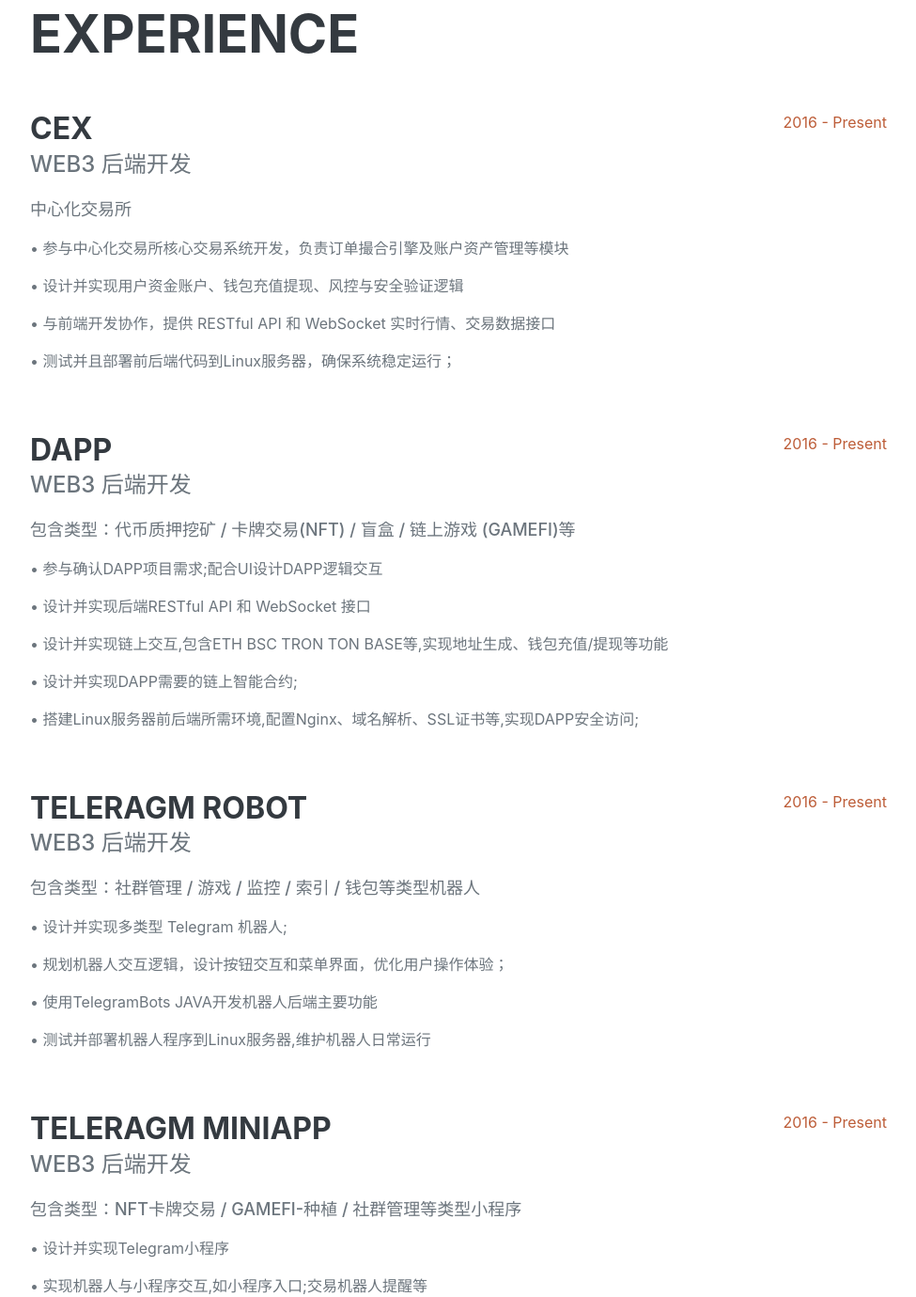
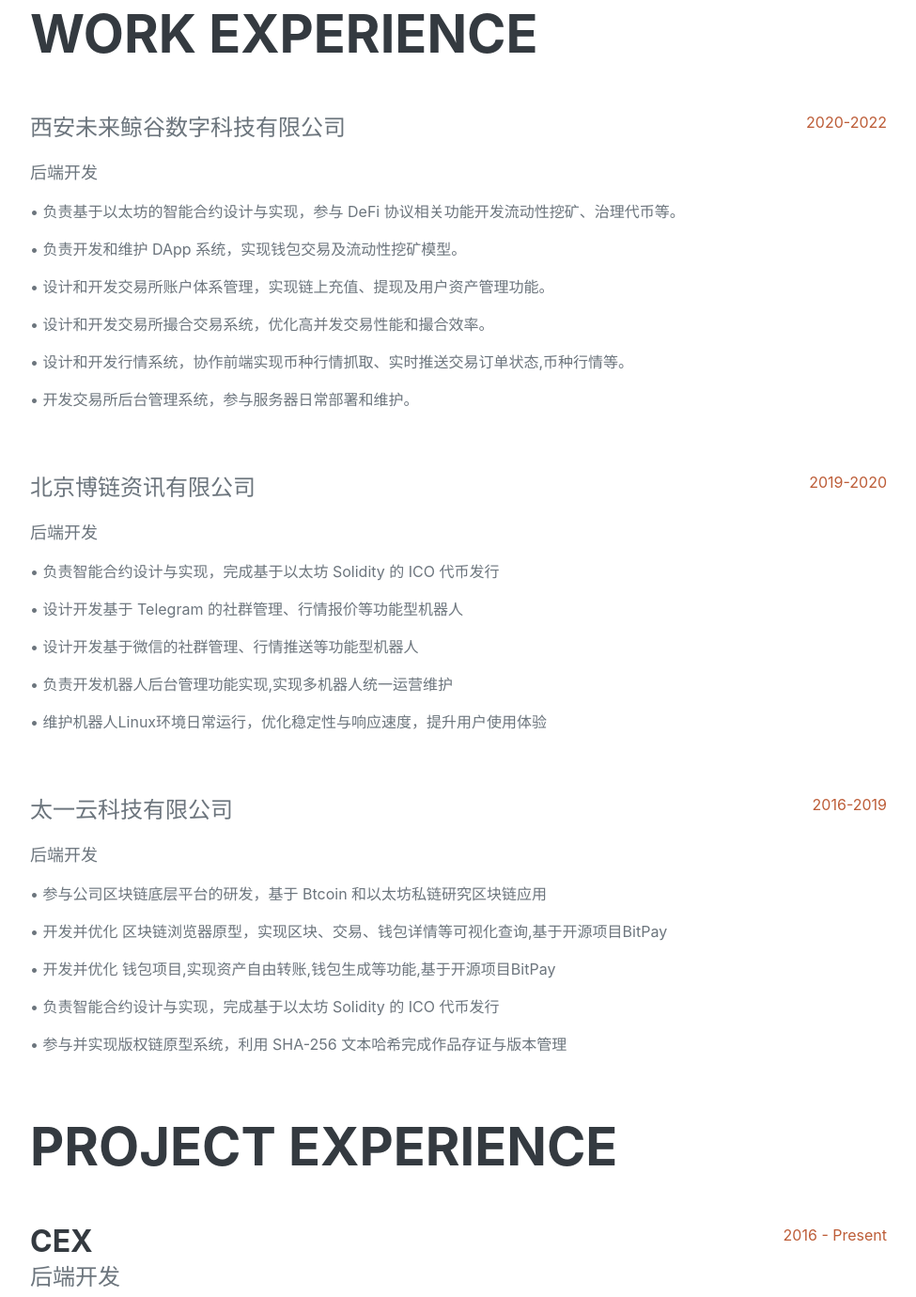
Before and after one commit to eBayMeta/resume, a plain HTML site: page index.html in a window 1280 px wide. Shown: the part 878-2258 px from the top of the page at 94% size, without its empty margins (288-1263 px from the left). Drawn offline with nearby package versions, Linux system fonts and the light colour scheme; a web font is replaced by a local one.

Commit message:
3 commit

```diff
--- a/index.html
+++ b/index.html
@@ -66,18 +66,73 @@
             <!-- Experience-->
             <section class="resume-section" id="experience">
                 <div class="resume-section-content">
-                    <h2 class="mb-5">Experience</h2>
+                    <h2 class="mb-5">Work Experience</h2>
 
+
+					<div class="d-flex flex-column flex-md-row justify-content-between mb-5">
+					    <div class="flex-grow-1">
+
+					        <div class="subheading mb-3">西安未来鲸谷数字科技有限公司</div>
+							<div class="subheading mb-3" style="font-size: 18px;">后端开发</div>
+					        <p>	•   负责基于以太坊的智能合约设计与实现，参与 DeFi 协议相关功能开发流动性挖矿、治理代币等。</p>
+							<p> •   负责开发和维护 DApp 系统，实现钱包交易及流动性挖矿模型。</p>
+							<p>	•	设计和开发交易所账户体系管理，实现链上充值、提现及用户资产管理功能。</p>
+							<p>	•	设计和开发交易所撮合交易系统，优化高并发交易性能和撮合效率。</p>
+							<p>	•	设计和开发行情系统，协作前端实现币种行情抓取、实时推送交易订单状态,币种行情等。</p>
+							<p>	•	开发交易所后台管理系统，参与服务器日常部署和维护。</p>
+
+
+					    </div>
+					    <div class="flex-shrink-0"><span class="text-primary">2020-2022</span></div>
+					</div>
+
+
+					<div class="d-flex flex-column flex-md-row justify-content-between mb-5">
+					    <div class="flex-grow-1">
+
+					        <div class="subheading mb-3">北京博链资讯有限公司</div>
+							<div class="subheading mb-3" style="font-size: 18px;">后端开发</div>
+					        <p>	•   负责智能合约设计与实现，完成基于以太坊 Solidity 的 ICO 代币发行</p>
+							<p>	•	设计开发基于 Telegram 的社群管理、行情报价等功能型机器人</p>
+							<p>	•	设计开发基于微信的社群管理、行情推送等功能型机器人</p>
+							<p>	•	负责开发机器人后台管理功能实现,实现多机器人统一运营维护</p>
+							<p> •   维护机器人Linux环境日常运行，优化稳定性与响应速度，提升用户使用体验</p>
+
+					    </div>
+					    <div class="flex-shrink-0"><span class="text-primary">2019-2020</span></div>
+					</div>
+
+					<div class="d-flex flex-column flex-md-row justify-content-between mb-5">
+					    <div class="flex-grow-1">
+
+					        <div class="subheading mb-3">太一云科技有限公司</div>
+							<div class="subheading mb-3" style="font-size: 18px;">后端开发</div>
+					        <p>	•   参与公司区块链底层平台的研发，基于 Btcoin 和以太坊私链研究区块链应用</p>
+							<p>	•	开发并优化 区块链浏览器原型，实现区块、交易、钱包详情等可视化查询,基于开源项目BitPay</p>
+							<p>	•	开发并优化 钱包项目,实现资产自由转账,钱包生成等功能,基于开源项目BitPay</p>
+							<p> •	负责智能合约设计与实现，完成基于以太坊 Solidity 的 ICO 代币发行</p>
+							<p> •	参与并实现版权链原型系统，利用 SHA-256 文本哈希完成作品存证与版本管理</p>
+
+					    </div>
+					    <div class="flex-shrink-0"><span class="text-primary">2016-2019</span></div>
+					</div>
+
+
+
+					<h2 class="mb-5">Project Experience</h2>
 
                     <div class="d-flex flex-column flex-md-row justify-content-between mb-5">
                         <div class="flex-grow-1">
                             <h3 class="mb-0">CEX</h3>
-                            <div class="subheading mb-3">Web3 后端开发</div>
+                            <div class="subheading mb-3">后端开发</div>
 							<div class="subheading mb-3" style="font-size: 18px;">中心化交易所</div>
-                            <p>	•	参与中心化交易所核心交易系统开发，负责订单撮合引擎及账户资产管理等模块</p>
-							<p>	•	设计并实现用户资金账户、钱包充值提现、风控与安全验证逻辑</p>
-							<p>	•	与前端开发协作，提供 RESTful API 和 WebSocket 实时行情、交易数据接口</p>
-							<p> •	测试并且部署前后端代码到Linux服务器，确保系统稳定运行；</p>
+							<p> •	参与中心化交易所核心交易系统开发，负责订单撮合、账户资产管理及实时行情推送。</p>
+							<p> •	设计并实现用户资金账户、钱包链上充值 、提现 、归集等功能 。</p>
+							<p> •	开发和维护 RESTful API 与 WebSocket 接口，为前端提供实时行情、交易数据及资产信息。</p>
+							<p> •	参与用户资产、交易模型、行情推送等模块等数据库设计与优化。</p>
+							<p> •	测试并部署前后端代码到 Linux 服务器，保障系统日常稳定运行。</p>
+							<p> •	监控系统运行状态，快速定位和解决线上故障，优化系统性能和用户体验。</p>
+
                         </div>
                         <div class="flex-shrink-0"><span class="text-primary">2016 - Present</span></div>
                     </div>
@@ -86,7 +141,7 @@
                     <div class="d-flex flex-column flex-md-row justify-content-between mb-5">
                         <div class="flex-grow-1">
                             <h3 class="mb-0">DAPP</h3>
-                            <div class="subheading mb-3">Web3 后端开发</div>
+                            <div class="subheading mb-3">后端开发</div>
 							<div class="subheading mb-3" style="font-size: 18px;">包含类型：代币质押挖矿 / 卡牌交易(NFT) / 盲盒 / 链上游戏 (GameFi)等</div>
                             <p>	•	参与确认DAPP项目需求;配合UI设计DAPP逻辑交互</p>
                             <p>	•	设计并实现后端RESTful API 和 WebSocket 接口</p>
@@ -101,7 +156,7 @@
                     <div class="d-flex flex-column flex-md-row justify-content-between mb-5">
                         <div class="flex-grow-1">
                             <h3 class="mb-0">Teleragm ROBOT</h3>
-                            <div class="subheading mb-3">Web3 后端开发</div>
+                            <div class="subheading mb-3">后端开发</div>
 							<div class="subheading mb-3" style="font-size: 18px;">包含类型：社群管理 / 游戏 / 监控 / 索引 / 钱包等类型机器人</div>
                             <p>	•	设计并实现多类型 Telegram 机器人;</p>
                             <p>	•	规划机器人交互逻辑，设计按钮交互和菜单界面，优化用户操作体验；</p>
@@ -114,7 +169,7 @@
                     <div class="d-flex flex-column flex-md-row justify-content-between">
                         <div class="flex-grow-1">
                             <h3 class="mb-0">Teleragm MiniAPP</h3>
-                            <div class="subheading mb-3">Web3 后端开发</div>
+                            <div class="subheading mb-3">后端开发</div>
 							<div class="subheading mb-3" style="font-size: 18px;">包含类型：NFT卡牌交易 / GAMEFI-种植 / 社群管理等类型小程序 </div>
                             <p>	•	设计并实现Telegram小程序</p>
                             <p>	•	实现机器人与小程序交互,如小程序入口;交易机器人提醒等</p>
```
